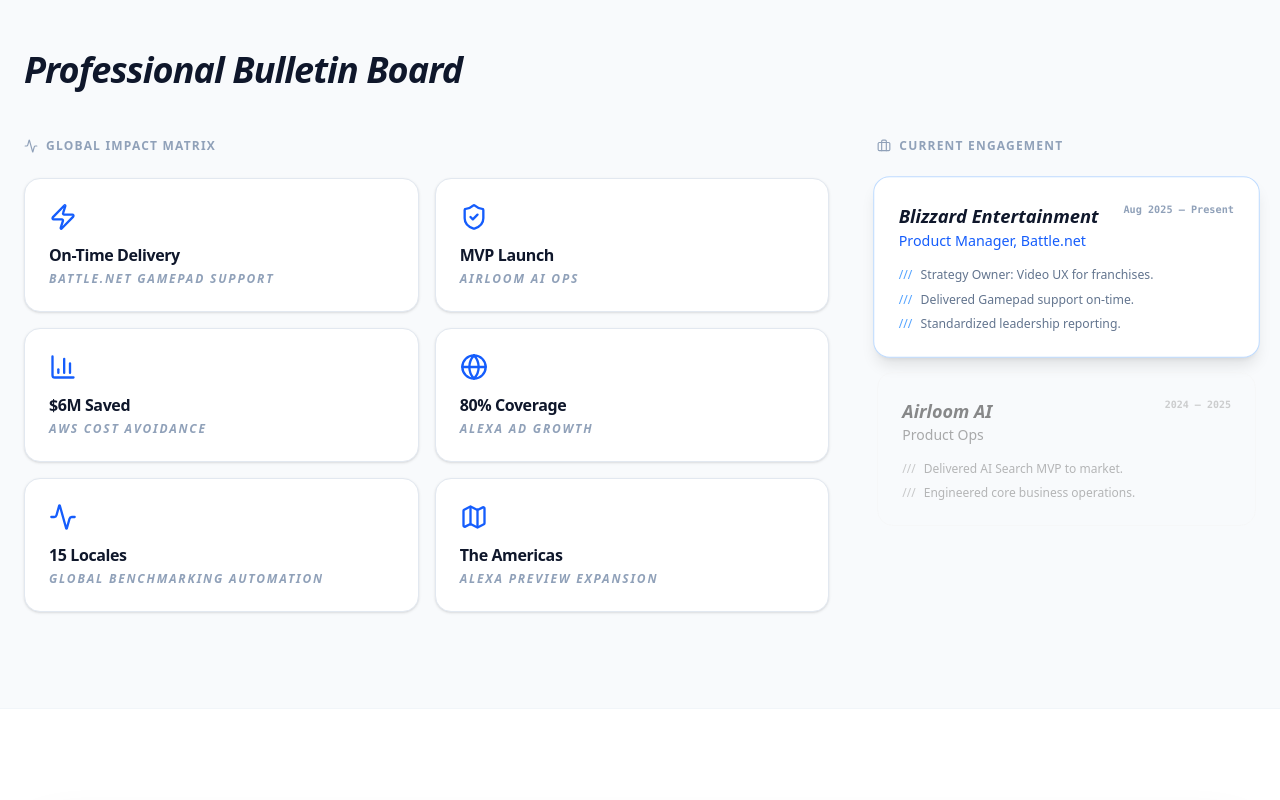
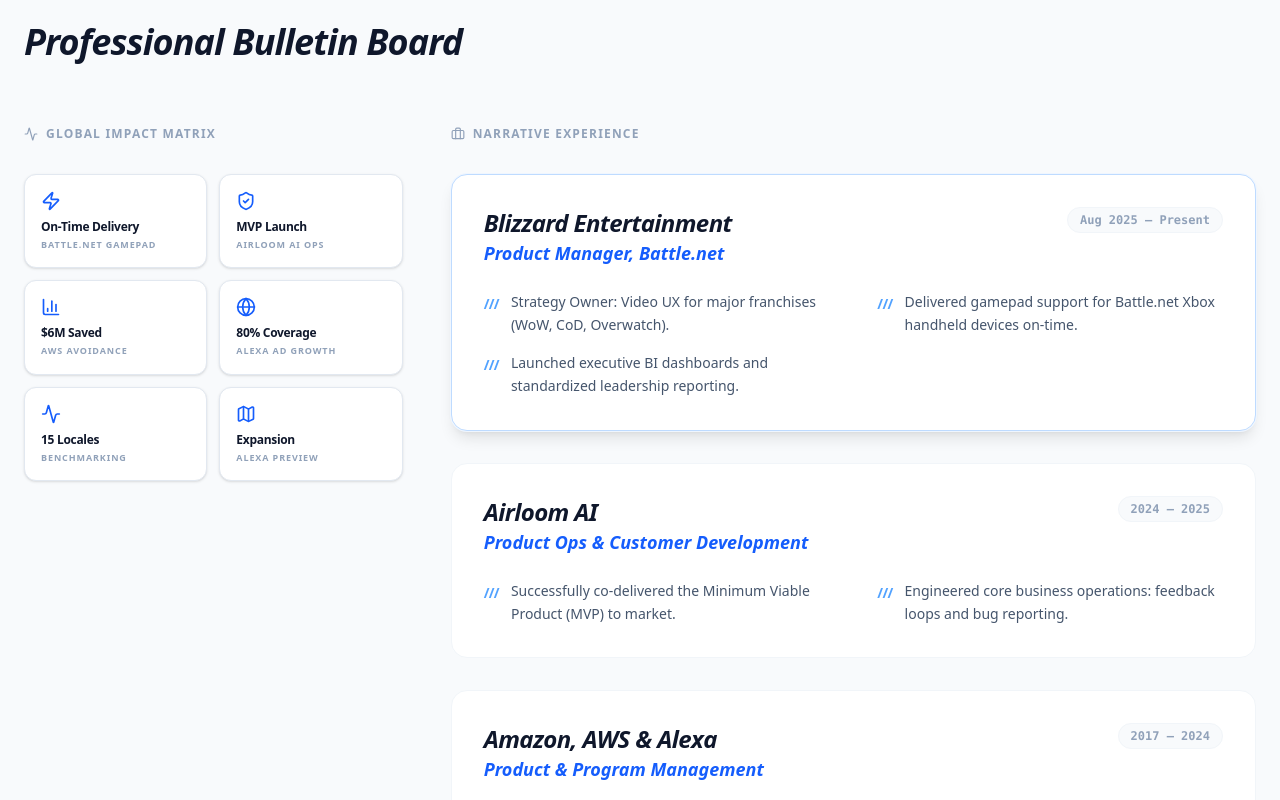
Before and after one commit to bombayway-png/portfolio-2026, a Next.js app: page / in a window 1280 px wide. Shown: the part 620-1420 px from the top of the page. Built offline with nearby package versions, Linux system fonts and the light colour scheme.

Commit message:
Update page.tsx

```diff
--- a/app/page.tsx
+++ b/app/page.tsx
@@ -6,12 +6,9 @@
   Linkedin, Mail, FileText, Zap, BarChart3,
   Globe, ArrowUpRight, CheckCircle2,
   Sparkles, ShieldCheck, Map, Activity,
-  Maximize2, X, Lock, LayoutDashboard,
-  Users, LineChart, Briefcase,
-  Cpu // ADDED MISSING IMPORT
+  Maximize2, X, Briefcase, Cpu
 } from 'lucide-react';
 
-// Interface for Passion Project data
 interface PassionProject {
   id: string;
   title: string;
@@ -21,7 +18,6 @@
 }
 
 export default function Home() {
-  const [activeCompany, setActiveCompany] = useState<string>("Blizzard Entertainment");
   const [selectedImage, setSelectedImage] = useState<string | null>(null);
 
   const resumeLink = "https://docs.google.com/document/d/1RIPyJ5Y6rhjTkhS9cmMDOOraP3Kg2LjE59TIi3Yd2jw/edit?usp=sharing";
@@ -30,12 +26,12 @@
 
   // Chronological Story Order for Passion Projects
   const passionProjects: PassionProject[] = [
-    { id: 'lilo-auth', title: '01. Entry & Identity', description: 'The front door. Clean authentication and onboarding logic built on Firebase.', imageSrc: '/lilologin.png', altText: 'LILO OS Sign-in' },
-    { id: 'lilo-admin-brain', title: '02. Command & Control', description: 'Admin Triage hub. Real-time monitoring and centralized task dispatching.', imageSrc: '/lilo-triage-admin.png', altText: 'LILO OS Admin' },
-    { id: 'lilo-issue-detail', title: '03. Contextual Solving', description: 'Drilling into blockers. Capturing bidding details to move stalled tasks forward.', imageSrc: '/lilo-blocking-issue.png', altText: 'LILO OS Blocker' },
+    { id: 'lilo-auth', title: '01. Entry & Identity', description: 'Authentication and onboarding logic built on Firebase.', imageSrc: '/lilologin.png', altText: 'LILO OS Sign-in' },
+    { id: 'lilo-admin-brain', title: '02. Command & Control', description: 'Admin Triage hub. Real-time monitoring and task dispatching.', imageSrc: '/lilo-triage-admin.png', altText: 'LILO OS Admin' },
+    { id: 'lilo-issue-detail', title: '03. Contextual Solving', description: 'Drilling into blockers. Capturing bidding details to move tasks forward.', imageSrc: '/lilo-blocking-issue.png', altText: 'LILO OS Blocker' },
     { id: 'lilo-execution', title: '04. Gamified Execution', description: 'Employee view. Transforming household chores into XP-enabled Work Orders.', imageSrc: '/lilo-employee-view.jpeg', altText: 'LILO OS Employee' },
-    { id: 'lilo-scorecard', title: '05. Feedback Loops', description: 'Individual scorecards. Tracking load and reliability to ensure balance.', imageSrc: '/lilo-employee-scorecard.png', altText: 'LILO OS Scorecard' },
-    { id: 'lilo-metrics', title: '06. Operational Insights', description: 'Automated data loops monitoring ROT Index and team reliability.', imageSrc: '/lilo-dashboard-admin.png', altText: 'LILO OS Metrics' },
+    { id: 'lilo-scorecard', title: '05. Feedback Loops', description: 'Individual scorecards tracking current load and reliability.', imageSrc: '/lilo-employee-scorecard.png', altText: 'LILO OS Scorecard' },
+    { id: 'lilo-metrics', title: '06. Operational Insights', description: 'Automated loops monitoring ROT Index and team reliability.', imageSrc: '/lilo-dashboard-admin.png', altText: 'LILO OS Metrics' },
   ];
 
   return (
@@ -48,6 +44,7 @@
         </div>
       )}
 
+      {/* Navigation */}
       <nav className="fixed top-0 w-full z-50 bg-white/70 backdrop-blur-xl border-b border-slate-100 font-bold">
         <div className="max-w-7xl mx-auto px-6 h-16 flex items-center justify-between">
           <div className="flex items-center gap-2">
@@ -64,7 +61,7 @@
 
       {/* Hero */}
       <header className="pt-40 pb-20 px-6 max-w-7xl mx-auto">
-        <div className="flex flex-col md:flex-row gap-12 items-center">
+        <div className="flex flex-col md:flex-row gap-12 items-center md:items-start">
           <div className="relative group shrink-0">
             <div className="absolute -inset-1 bg-gradient-to-r from-blue-600 to-indigo-500 rounded-3xl blur opacity-25 group-hover:opacity-50 transition duration-1000"></div>
             <div className="relative w-48 h-48 bg-white rounded-3xl overflow-hidden border-2 border-white shadow-2xl">
@@ -80,45 +77,70 @@
               Product @ Blizzard Battle.net
             </div>
             <h1 className="text-5xl md:text-7xl font-extrabold tracking-tight mb-8 leading-[1.1] text-slate-900">Product Leader. <br /><span className="bg-gradient-to-r from-blue-600 to-indigo-500 bg-clip-text text-transparent italic tracking-tight">Strategic Builder.</span></h1>
-            <p className="text-xl text-slate-500 max-w-2xl">Over a decade driving strategy at <strong>Amazon, Microsoft, and Blizzard</strong>. Specializing in launching products that reduce waste and drive profitability.</p>
+            <p className="text-xl text-slate-500 max-w-2xl font-medium">Over 10 years driving strategic vision at <strong>Amazon, AWS, Microsoft, and Blizzard</strong>. Specializing in reducing waste and driving global profitability.</p>
           </div>
         </div>
       </header>
 
-      {/* Bulletin Board Section */}
+      {/* Restructured Professional Bulletin Board */}
       <section id="bulletin" className="py-24 bg-slate-50 border-y border-slate-100">
         <div className="max-w-7xl mx-auto px-6">
-          <h2 className="text-4xl font-bold mb-12 italic text-slate-900 tracking-tight">Professional Bulletin Board</h2>
-          <div className="grid grid-cols-1 lg:grid-cols-3 gap-12">
+          <h2 className="text-4xl font-bold mb-16 italic text-slate-900 tracking-tight">Professional Bulletin Board</h2>
+          <div className="grid grid-cols-1 lg:grid-cols-12 gap-12">
 
-            {/* Left Column: Outcomes Matrix */}
-            <div className="lg:col-span-2">
-              <h3 className="text-xs uppercase font-black tracking-widest text-slate-400 mb-6 flex items-center gap-2"><Activity size={14} /> Global Impact Matrix</h3>
-              <div className="grid grid-cols-1 md:grid-cols-2 gap-4">
-                <OutcomeCard icon={Zap} title="On-Time Delivery" sub="Battle.net Gamepad Support" />
+            {/* Left Column: Global Impact Matrix (Smaller, Weight to left) */}
+            <div className="lg:col-span-4 space-y-8">
+              <h3 className="text-xs uppercase font-black tracking-widest text-slate-400 flex items-center gap-2"><Activity size={14} /> Global Impact Matrix</h3>
+              <div className="grid grid-cols-2 lg:grid-cols-2 gap-3">
+                <OutcomeCard icon={Zap} title="On-Time Delivery" sub="Battle.net Gamepad" />
                 <OutcomeCard icon={ShieldCheck} title="MVP Launch" sub="Airloom AI Ops" />
-                <OutcomeCard icon={BarChart3} title="$6M Saved" sub="AWS Cost Avoidance" />
+                <OutcomeCard icon={BarChart3} title="$6M Saved" sub="AWS Avoidance" />
                 <OutcomeCard icon={Globe} title="80% Coverage" sub="Alexa Ad Growth" />
-                <OutcomeCard icon={Activity} title="15 Locales" sub="Global Benchmarking Automation" />
-                <OutcomeCard icon={Map} title="The Americas" sub="Alexa Preview Expansion" />
+                <OutcomeCard icon={Activity} title="15 Locales" sub="Benchmarking" />
+                <OutcomeCard icon={Map} title="Expansion" sub="Alexa Preview" />
               </div>
             </div>
 
-            {/* Right Column: Experience Card */}
-            <div className="lg:col-span-1">
-              <h3 className="text-xs uppercase font-black tracking-widest text-slate-400 mb-6 flex items-center gap-2"><Briefcase size={14} /> Current Engagement</h3>
-              <div className="space-y-4">
-                <ExperienceCard
-                  company="Blizzard Entertainment" role="Product Manager, Battle.net" date="Aug 2025 — Present"
-                  bullets={["Strategy Owner: Video UX for franchises.", "Delivered Gamepad support on-time.", "Standardized leadership reporting."]}
-                  isActive={activeCompany === "Blizzard Entertainment"} onSelect={() => setActiveCompany("Blizzard Entertainment")}
-                />
-                <ExperienceCard
-                  company="Airloom AI" role="Product Ops" date="2024 — 2025"
-                  bullets={["Delivered AI Search MVP to market.", "Engineered core business operations."]}
-                  isActive={activeCompany === "Airloom AI"} onSelect={() => setActiveCompany("Airloom AI")}
-                />
-              </div>
+            {/* Right Column: Detailed Experience (Heavy weight to right) */}
+            <div className="lg:col-span-8 space-y-8">
+              <h3 className="text-xs uppercase font-black tracking-widest text-slate-400 flex items-center gap-2"><Briefcase size={14} /> Narrative Experience</h3>
+
+              {/* Blizzard Card */}
+              <ExperienceCard
+                company="Blizzard Entertainment"
+                role="Product Manager, Battle.net"
+                date="Aug 2025 — Present"
+                bullets={[
+                  "Strategy Owner: Video UX for major franchises (WoW, CoD, Overwatch).",
+                  "Delivered gamepad support for Battle.net Xbox handheld devices on-time.",
+                  "Launched executive BI dashboards and standardized leadership reporting."
+                ]}
+                isCurrent={true}
+              />
+
+              {/* Airloom Card */}
+              <ExperienceCard
+                company="Airloom AI"
+                role="Product Ops & Customer Development"
+                date="2024 — 2025"
+                bullets={[
+                  "Successfully co-delivered the Minimum Viable Product (MVP) to market.",
+                  "Engineered core business operations: feedback loops and bug reporting."
+                ]}
+              />
+
+              {/* Amazon / AWS / Alexa Card */}
+              <ExperienceCard
+                company="Amazon, AWS & Alexa"
+                role="Product & Program Management"
+                date="2017 — 2024"
+                bullets={[
+                  "AWS: Managed migration off 3P software, avoiding $6M in contract costs.",
+                  "Alexa Ads: Increased domain Click-Through-Rate (CTR) from 1.2% to 1.8%.",
+                  "International: Automated benchmarking across 15 locales defining global metrics.",
+                  "Alexa Preview: Scaled expansion across the Americas increasing pipeline by 20x."
+                ]}
+              />
             </div>
           </div>
         </div>
@@ -126,11 +148,11 @@
 
       {/* Engineering / AI Proof */}
       <section className="py-24 max-w-7xl mx-auto px-6">
-        <div className="bg-slate-900 rounded-[2.5rem] p-10 md:p-14 shadow-2xl text-white relative overflow-hidden flex flex-col md:flex-row gap-12 items-center">
+        <div className="bg-slate-900 rounded-[2.5rem] p-10 md:p-14 shadow-2xl text-white relative overflow-hidden flex flex-col md:flex-row gap-12 items-center border border-slate-800">
            <div className="flex-1">
               <h3 className="text-blue-400 font-mono text-sm mb-4 tracking-widest uppercase italic font-bold"><Sparkles className="inline mr-2" size={16} /> // Tech Stack</h3>
               <h2 className="text-4xl font-bold mb-6 italic tracking-tight">AI Product Development</h2>
-              <p className="text-slate-400 text-lg leading-relaxed mb-10">Designed a context-aware LLM agent using OpenAI API and Firebase. Built to help teams develop AI products through dynamic persona logic.</p>
+              <p className="text-slate-400 text-lg leading-relaxed mb-10 font-light">Engineered a context-aware LLM agent using OpenAI API and Firebase. Built to help teams master AI product cycles through dynamic persona logic.</p>
               <div className="flex flex-wrap gap-3 font-mono text-[10px] uppercase tracking-widest font-bold">
                 {['React.js', 'OpenAI API', 'Vercel', 'Firebase'].map(tech => (
                   <span key={tech} className="px-4 py-1.5 bg-slate-800 rounded-lg border border-slate-700 text-blue-300 underline underline-offset-4">{tech}</span>
@@ -143,11 +165,11 @@
         </div>
       </section>
 
-      {/* Passion Projects: The LILO Story */}
+      {/* Passion Projects: LILO OS Story */}
       <section id="passion-projects" className="py-32 max-w-7xl mx-auto px-6 border-t border-slate-100">
         <div className="max-w-2xl mb-16">
           <h2 className="text-5xl font-extrabold text-slate-900 tracking-tight italic mb-6 underline decoration-blue-600 decoration-4 underline-offset-8">Passion Projects</h2>
-          <p className="text-lg text-slate-500 font-medium italic">Solving real-world friction. LILO OS is a "Family Operating System" designed to dispatch the chaos of home management.</p>
+          <p className="text-lg text-slate-500 font-medium italic font-light">A case study in "Family Operations." LILO OS is a custom platform designed to dispatch home management chaos through data and gamification.</p>
         </div>
         <div className="grid grid-cols-1 md:grid-cols-2 lg:grid-cols-3 gap-8">
           {passionProjects.map((project) => (
@@ -173,27 +195,29 @@
 // Sub-components
 function OutcomeCard({ icon: Icon, title, sub }: { icon: any, title: string, sub: string }) {
   return (
-    <div className="p-6 bg-white rounded-2xl border border-slate-200 shadow-sm transition-all duration-300 hover:-translate-y-1 hover:shadow-md hover:border-blue-200 group/card">
-      <div className="text-blue-600 mb-3 group-hover/card:scale-110 transition-transform"><Icon size={28} /></div>
-      <h4 className="font-bold text-slate-900 mb-1 tracking-tight">{title}</h4>
-      <p className="text-xs text-slate-400 uppercase font-bold tracking-[0.15em] italic">{sub}</p>
+    <div className="p-4 bg-white rounded-xl border border-slate-200 shadow-sm transition-all duration-300 hover:border-blue-300 group/card">
+      <div className="text-blue-600 mb-2 group-hover/card:scale-110 transition-transform"><Icon size={20} /></div>
+      <h4 className="font-bold text-slate-900 text-xs tracking-tight leading-tight">{title}</h4>
+      <p className="text-[9px] text-slate-400 uppercase font-bold tracking-widest mt-1">{sub}</p>
     </div>
   );
 }
 
-function ExperienceCard({ company, role, date, bullets, isActive, onSelect }: any) {
+function ExperienceCard({ company, role, date, bullets, isCurrent = false }: any) {
   return (
-    <div onClick={onSelect} className={`cursor-pointer p-6 rounded-2xl border transition-all duration-500 ${isActive ? 'bg-white border-blue-200 shadow-lg scale-[1.02]' : 'bg-transparent border-slate-100 opacity-50 grayscale'}`}>
-      <div className="flex justify-between items-start mb-4">
+    <div className={`p-8 rounded-2xl border transition-all duration-500 bg-white ${isCurrent ? 'border-blue-200 shadow-lg ring-1 ring-blue-50' : 'border-slate-100 hover:shadow-md'}`}>
+      <div className="flex justify-between items-start mb-6">
         <div>
-          <h4 className="font-bold text-slate-900 italic text-lg">{company}</h4>
-          <p className="text-sm text-blue-600 font-medium">{role}</p>
+          <h4 className="font-bold text-slate-900 italic text-2xl tracking-tight">{company}</h4>
+          <p className="text-lg text-blue-600 font-semibold italic">{role}</p>
         </div>
-        <div className="text-[10px] font-mono font-bold text-slate-400">{date}</div>
+        <div className="text-xs font-mono font-bold text-slate-400 bg-slate-50 px-3 py-1 rounded-full border border-slate-100">{date}</div>
       </div>
-      <ul className="space-y-2">
+      <ul className="grid grid-cols-1 md:grid-cols-2 gap-x-12 gap-y-4">
         {bullets.map((b: string, i: number) => (
-          <li key={i} className="text-xs text-slate-500 flex gap-2"><span className="text-blue-400">///</span> {b}</li>
+          <li key={i} className="text-sm text-slate-600 flex gap-3 font-light leading-relaxed">
+            <span className="text-blue-400 font-black tracking-tighter shrink-0 mt-0.5">///</span> {b}
+          </li>
         ))}
       </ul>
     </div>
```
